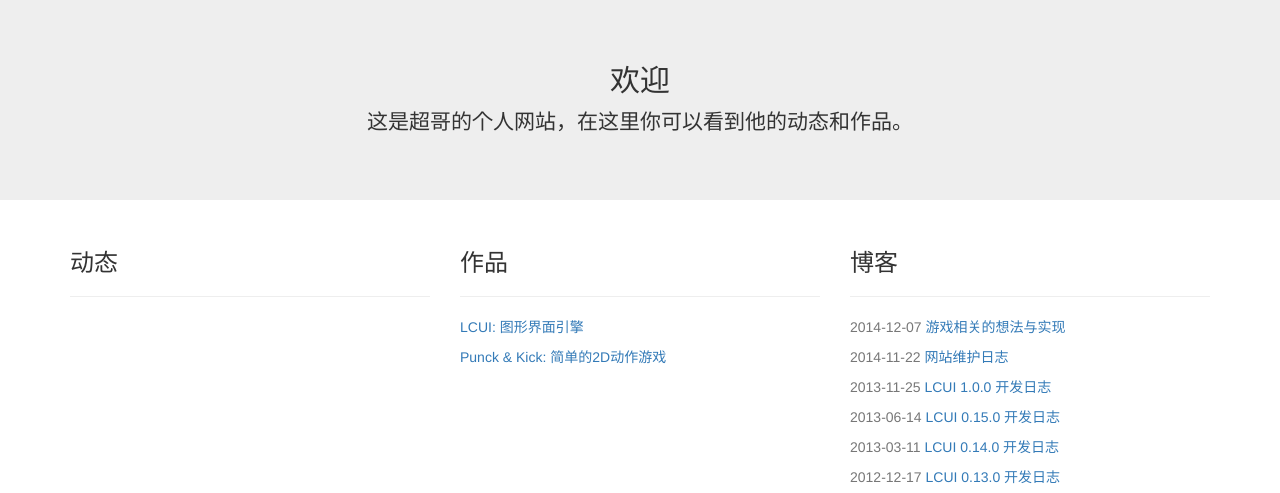
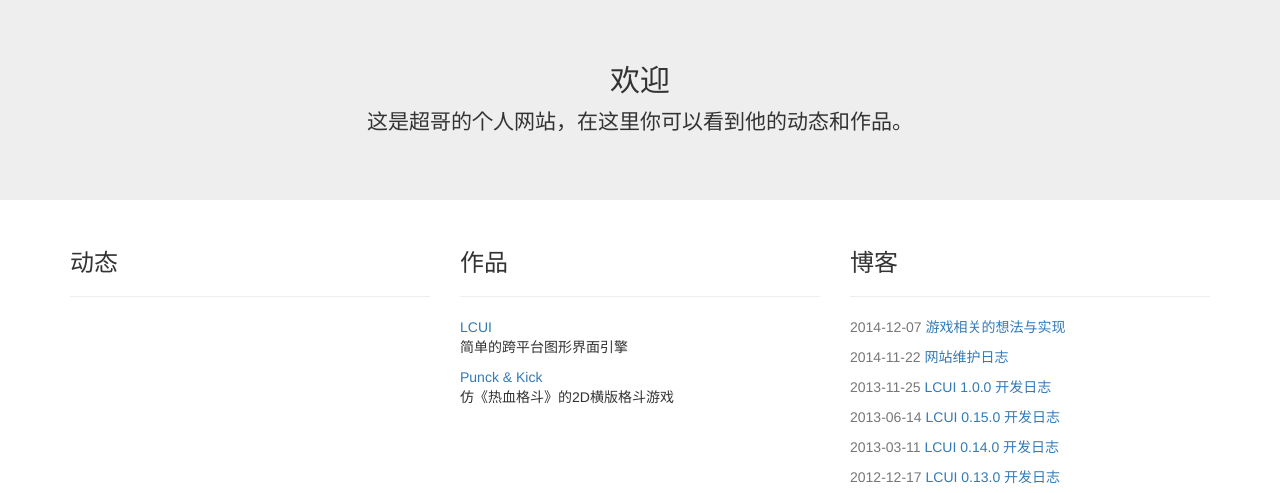
Before and after one commit to lc-soft/lc-soft.io, a Jekyll site: the page built from www/index.html, in a window 1280 px wide, cut to the strip 104-597 px from the top of the page. Built offline with Jekyll 4.4.1, drawn with Linux system fonts in a browser that asks for light colours; nearby versions of some CDN libraries; library files that are not in the unit come from our copies; Markdown is read by kramdown in place of the engine named in the settings.

Commit message:
更新作品列表的效果

```diff
--- a/www/index.html
+++ b/www/index.html
@@ -15,18 +15,34 @@ is_home: true
 <div class="container">
   <div class="row">
     <div class="col-sm-4">
-      <h3>动态</h3>
+      <h3 class="title">动态</h3>
       <hr>
       <div id="user-events"></div>
     </div>
     <div class="col-sm-4">
-      <h3>作品</h3>
+      <h3 class="title">作品</h3>
       <hr>
-      <p><a href="https://lcui.lc-soft.io">LCUI: 图形界面引擎</a></p>
-      <p><a href="https://github.com/LC-Team/PunchAndKick">Punck &amp; Kick: 简单的2D动作游戏</a></p>
+      <div class="info-card info-card-lcui">
+        <div class="logo"></div>
+        <div class="content">
+          <div class="name">
+            <a href="https://lcui.lc-soft.io" target="_blank">LCUI</a>
+          </div>
+          <p class="description">简单的跨平台图形界面引擎</p>
+        </div>
+      </div>
+      <div class="info-card info-card-pk">
+        <div class="logo"></div>
+        <div class="content">
+          <div class="name">
+            <a href="https://github.com/LC-Team/PunchAndKick" target="_blank">Punck &amp; Kick</a>
+          </div>
+          <p class="description">仿《热血格斗》的2D横版格斗游戏</p>
+        </div>
+      </div>
     </div>
     <div class="col-sm-4">
-      <h3>博客</h3>
+      <h3 class="title">博客</h3>
       <hr>
   {% if site.posts %}
     {% for post in site.posts | slice: 0, 8 %}
```
Also changed, not shown: _sass/www/static/css/main.scss (+29 -1 lines), www/static/css/main.css (+1 -1 lines), www/static/images/logo-lcui.png (added), www/static/images/logo-pk.png (added).
